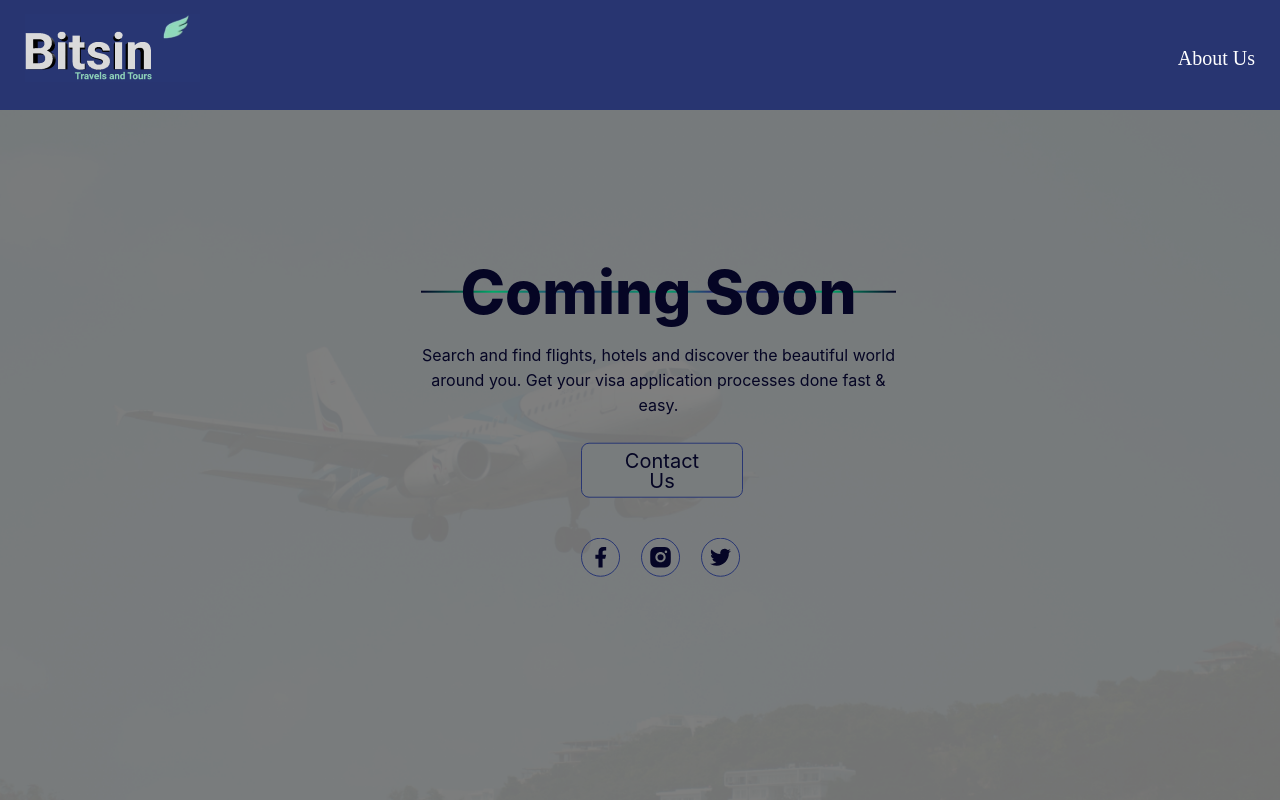
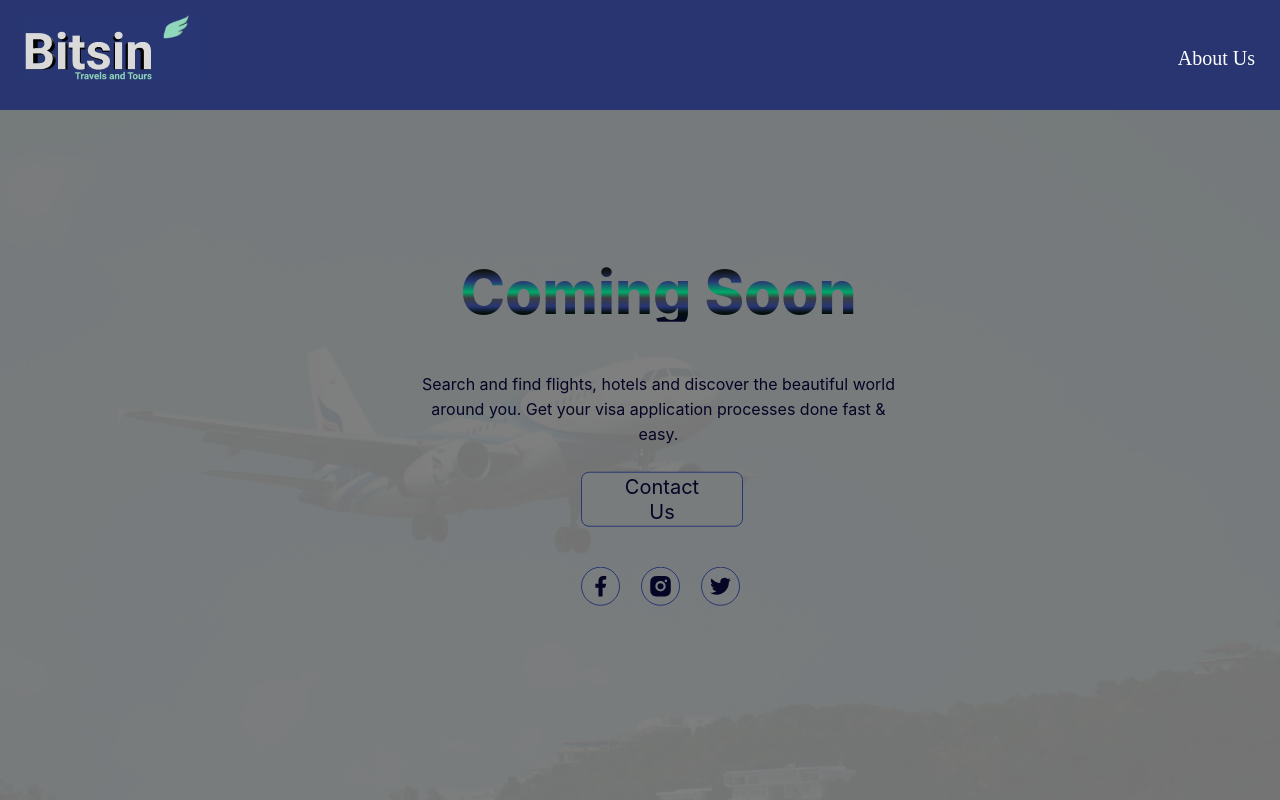
Before and after one commit to Rjjons/figma-practice-one, a plain HTML site: page html/index.html in a window 1280 px wide. Shown: the top 800 px of the page. Drawn offline with Linux system fonts and the light colour scheme.

Commit message:
Added the gradient color to h1 hero text.

```diff
--- a/css/styles.css
+++ b/css/styles.css
@@ -71,21 +71,24 @@ nav a.split {
 }
 
 .hero-text h1 {
-  background: linear-gradient(
-    90.08deg,
+  background-image: linear-gradient(
+
     #050526 0.07%,
-    #00a968 15.19%,
+    #101412 15.19%,
     #283673 32.82%,
     #00a968 50.69%,
-    #283673 60.76%,
+    #3c3d41 60.76%,
     #283673 74.27%,
-    #00a968 85.59%,
+    #040f0b 85.59%,
     #050526 99.94%
   );
   font-weight: 800;
-  font-family: "inter";
+  font-family: 'inter';
   font-size: 60px;
-  line-height: 2px;
+  padding-top: 15px;
+  padding-bottom: 15px;
+  -webkit-background-clip: text;
+  color: transparent;
 
 }
 
@@ -111,7 +114,7 @@ nav a.split {
     font-size: 20px;
     font-weight: 600px;
     font-family: 'inter';
-    line-height: 20px;
+
     color: #050524;
     text-align: center;
     border: 1px #283673 solid;
@@ -156,6 +159,7 @@ nav a.split {
   flex-direction: column;
   padding-left: 15px;
   padding-top: 10px;
+
 }
 
 .card-text {
```
